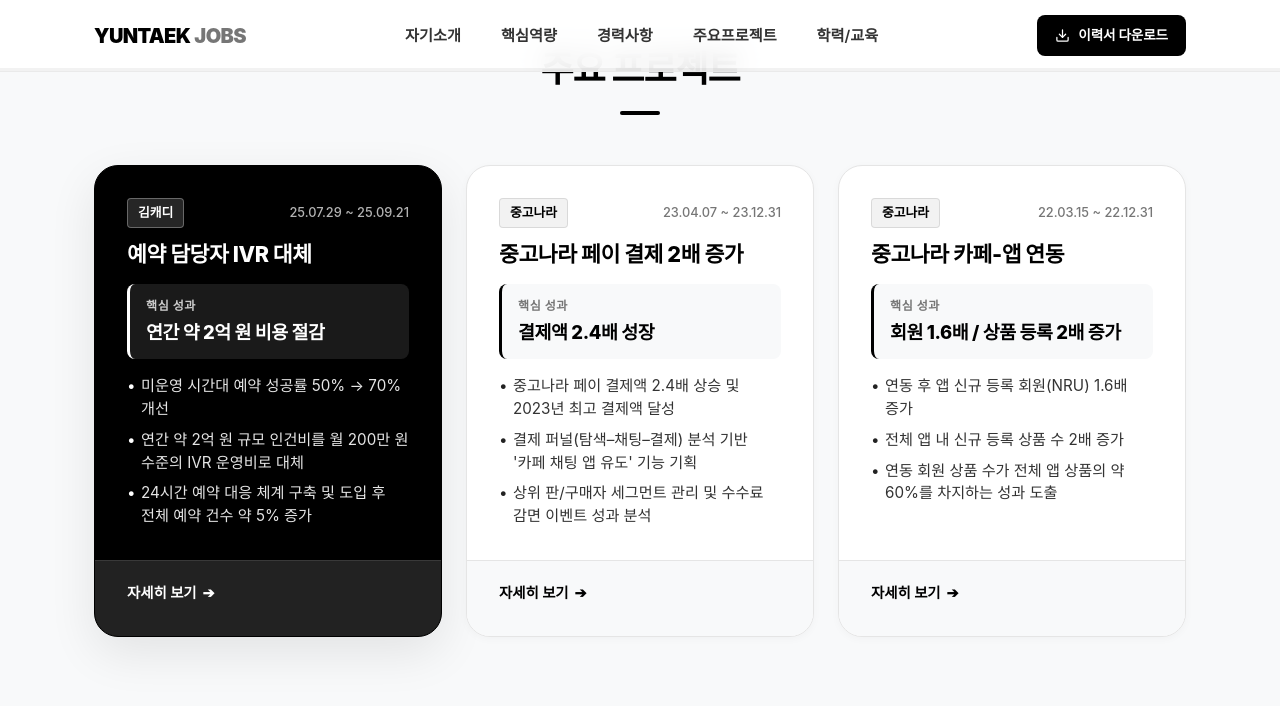
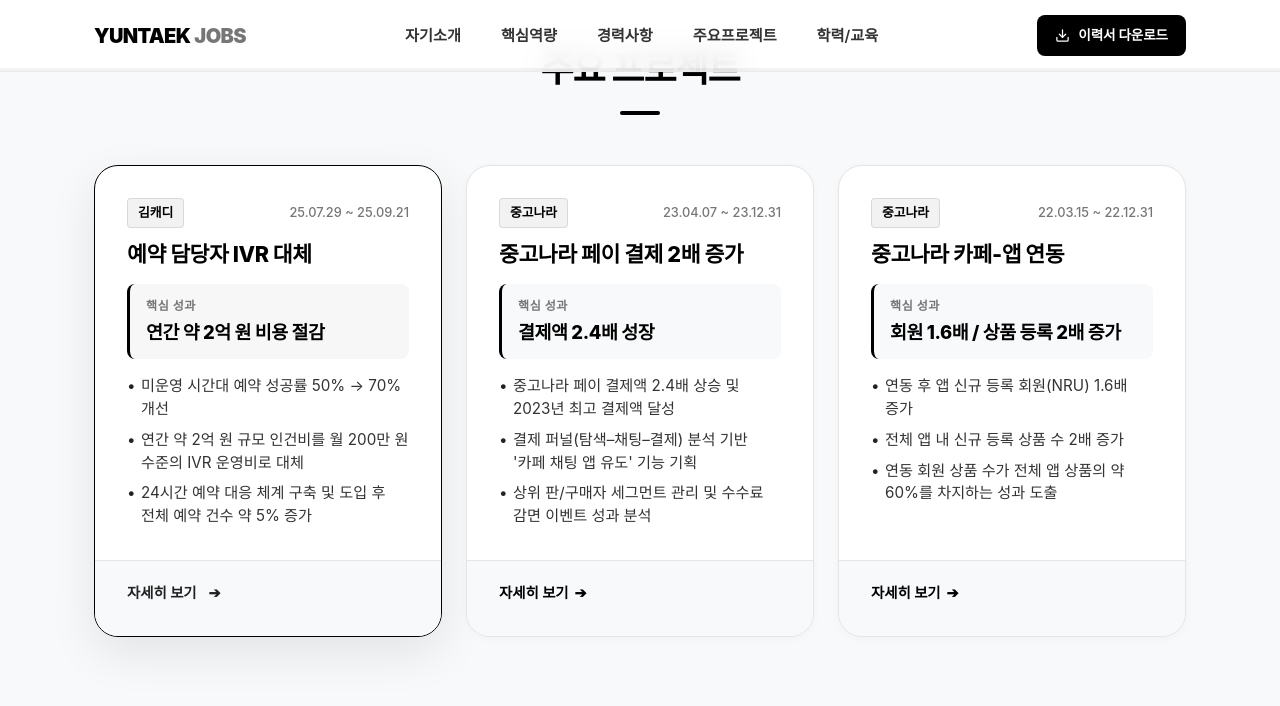
Before and after one commit to haviolin21/resume-spacev, a React (Vite) app: page / in a window 1280 px wide. In both pictures the pointer is over the button 268 px from the left and 6520 px from the top of the page. Shown: the part 6120-6826 px from the top of the page. Built offline with nearby package versions, Linux system fonts and the light colour scheme; a web font is replaced by a local one.

Commit message:
refactor: make the entire project card clickable and scale up on hover

```diff
--- a/src/App.jsx
+++ b/src/App.jsx
@@ -581,7 +581,20 @@
             <h2 className="section-title">주요 프로젝트</h2>
             <div className="project-grid">
               {resumeData.projects.map((project) => (
-                <div key={project.id} className="project-card">
+                <div
+                  key={project.id}
+                  className="project-card"
+                  onClick={() => openProjectModal(project)}
+                  onKeyDown={(e) => {
+                    if (e.key === 'Enter' || e.key === ' ') {
+                      e.preventDefault();
+                      openProjectModal(project);
+                    }
+                  }}
+                  tabIndex={0}
+                  role="button"
+                  aria-label={`${project.title} 프로젝트 상세 보기 (클릭하여 상세 보기)`}
+                >
                   <div className="project-card-header">
                     <div className="project-corp-period">
                       <span className="project-corp">{project.corp}</span>
@@ -602,14 +615,10 @@
                     </ul>
                   </div>
                   <div className="project-card-footer">
-                    <button
-                      onClick={() => openProjectModal(project)}
-                      className="btn-detail-link"
-                      aria-label={`${project.title} 프로젝트 상세 보기`}
-                    >
+                    <div className="btn-detail-link">
                       <span>자세히 보기</span>
                       <span className="arrow">➔</span>
-                    </button>
+                    </div>
                   </div>
                 </div>
               ))}
--- a/src/index.css
+++ b/src/index.css
@@ -857,14 +857,18 @@
   overflow: hidden;
   transition: var(--transition-smooth);
   position: relative;
+  cursor: pointer;
 }
 
 .project-card:hover {
-  transform: translateY(-6px);
+  transform: translateY(-8px) scale(1.025);
   box-shadow: var(--shadow-lg);
   border-color: var(--primary);
-  background-color: var(--primary);
-  color: #ffffff;
+}
+
+.project-card:focus-visible {
+  outline: none;
+  box-shadow: var(--shadow-focus);
 }
 
 /* Card inner components transition rules */
@@ -879,39 +883,12 @@
   transition: var(--transition-smooth);
 }
 
-.project-card:hover .project-title {
-  color: #ffffff;
-}
-
-.project-card:hover .project-summary-list li {
-  color: #e5e5e5;
-}
-
-.project-card:hover .project-summary-list li::before {
-  color: #ffffff;
-}
-
-.project-card:hover .project-corp {
-  background-color: rgba(255, 255, 255, 0.15);
-  border-color: rgba(255, 255, 255, 0.3);
-  color: #ffffff;
-}
-
-.project-card:hover .project-period {
-  color: #b3b3b3;
-}
-
-.project-card:hover .project-card-footer {
-  background-color: var(--primary-light);
-  border-top-color: rgba(255, 255, 255, 0.1);
-}
-
 .project-card:hover .btn-detail-link {
-  color: #ffffff;
-}
-
-.project-card:hover .btn-detail-link:hover {
-  color: #e5e5e5;
+  color: var(--primary-light);
+}
+
+.project-card:hover .btn-detail-link .arrow {
+  transform: translateX(6px);
 }
 
 .project-kpi-highlight {
@@ -926,8 +903,7 @@
 }
 
 .project-card:hover .project-kpi-highlight {
-  background-color: rgba(255, 255, 255, 0.1);
-  border-left-color: #ffffff;
+  background-color: rgba(0, 0, 0, 0.03);
 }
 
 .kpi-label {
@@ -940,20 +916,12 @@
   transition: var(--transition-smooth);
 }
 
-.project-card:hover .kpi-label {
-  color: #cccccc;
-}
-
 .kpi-value {
   font-size: 1.15rem;
   font-weight: 850;
   color: var(--primary);
   letter-spacing: -0.02em;
   transition: var(--transition-smooth);
-}
-
-.project-card:hover .kpi-value {
-  color: #ffffff;
 }
 
 .project-card-header {
```
